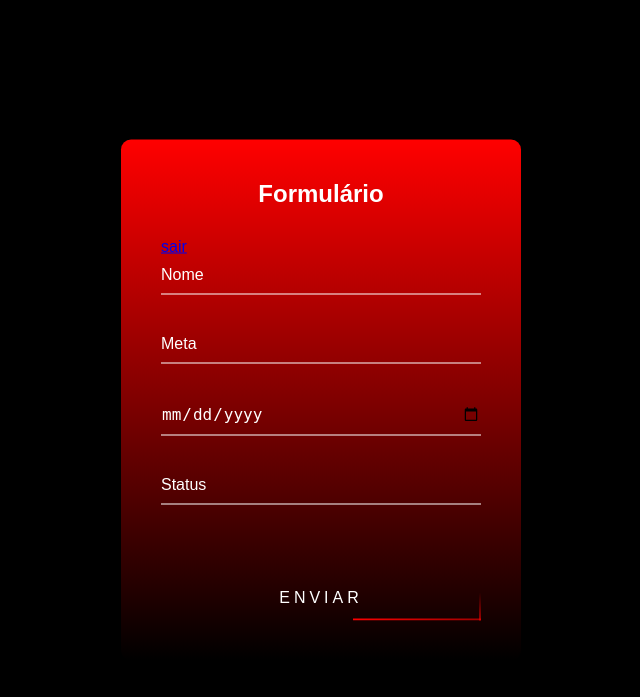
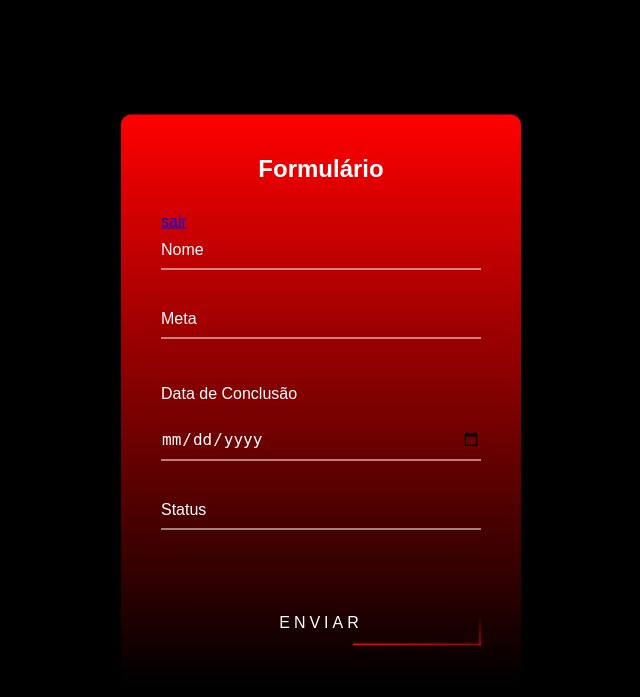
Before and after one commit to Marcos155/Coach-System-, a PHP site: page /formulario.php in a window 1280 px wide. Shown: the top 697 px of the page, without its empty margins (319-959 px from the left). Run offline with PHP 8.4, Linux system fonts and the light colour scheme; the visitor is signed in with stand-in values (Sample User, id 1).

Commit message:
Update formulario.php

```diff
--- a/formulario.php
+++ b/formulario.php
@@ -39,6 +39,17 @@
     <meta name="viewport" content="width=device-width, initial-scale=1.0">
     <title>Forms</title>
     <link rel="stylesheet" href="style_coach.css">
+     <style>
+      p{
+        position: relative;
+        top:0;
+        left: 0;
+        font-size: 16px;
+        color: #fff;
+        pointer-events: none;
+        transition: .5s;
+      }
+    </style>
 </head>
 
 <body>
@@ -60,6 +71,7 @@
       </div>
 
       <div class="user-box">
+        <p>Data de Conclusão</p>
         <input type="date" name="data" required>
       </div>
 
```
